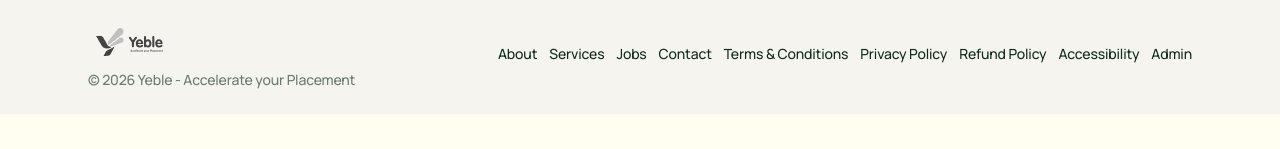
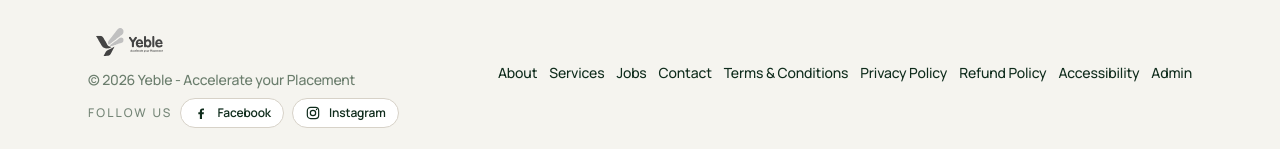
Before and after one commit to vitchcraftstudios/yeble.careers, a Next.js app in the folder apps/web/: page / in a window 1280 px wide. Shown: the part 4505-4654 px from the top of the page. Before the commit the page ends 4619 px from the top, so only its background shows below. Built offline with nearby package versions, Linux system fonts and the light colour scheme; no server answers.

Commit message:
Add social media links to footer

```diff
--- a/apps/web/components/footer.tsx
+++ b/apps/web/components/footer.tsx
@@ -2,6 +2,24 @@
 
 import Link from "next/link";
 import Image from "next/image";
+
+function FacebookIcon() {
+  return (
+    <svg viewBox="0 0 24 24" aria-hidden="true" className="h-4 w-4 fill-current">
+      <path d="M13.5 21v-7.2H16l.4-2.8h-2.9V9.2c0-.8.2-1.4 1.4-1.4h1.6V5.3c-.3 0-1.2-.1-2.3-.1-2.3 0-3.9 1.4-3.9 4v1.8H8v2.8h2.3V21h3.2Z" />
+    </svg>
+  );
+}
+
+function InstagramIcon() {
+  return (
+    <svg viewBox="0 0 24 24" aria-hidden="true" className="h-4 w-4" fill="none" stroke="currentColor" strokeWidth="1.8">
+      <rect x="3.5" y="3.5" width="17" height="17" rx="5" />
+      <circle cx="12" cy="12" r="4" />
+      <circle cx="17.3" cy="6.7" r="1" fill="currentColor" stroke="none" />
+    </svg>
+  );
+}
 
 export function Footer() {
   const year = new Date().getFullYear();
@@ -18,7 +36,30 @@ export function Footer() {
               className="h-12 w-auto filter grayscale"
             />
           </div>
-          <p className="text-[#2f4a35]/70">© {year} Yeble - Accelerate your Placement</p>
+          <p className="text-[#2f4a35]/70">&copy; {year} Yeble - Accelerate your Placement</p>
+          <div className="flex flex-wrap items-center gap-2 pt-1">
+            <span className="text-xs font-medium uppercase tracking-[0.18em] text-[#2f4a35]/65">Follow us</span>
+            <a
+              href="https://www.facebook.com/yeble.careers"
+              target="_blank"
+              rel="noreferrer"
+              aria-label="Visit Yeble.careers on Facebook"
+              className="inline-flex items-center gap-2 rounded-full border border-[#d7d2c8] bg-white px-3 py-1.5 text-xs font-semibold text-[#0f2c1c] transition hover:border-[#1c3e2a] hover:text-[#1c3e2a]"
+            >
+              <FacebookIcon />
+              <span>Facebook</span>
+            </a>
+            <a
+              href="https://www.instagram.com/yeble.careers"
+              target="_blank"
+              rel="noreferrer"
+              aria-label="Visit Yeble.careers on Instagram"
+              className="inline-flex items-center gap-2 rounded-full border border-[#d7d2c8] bg-white px-3 py-1.5 text-xs font-semibold text-[#0f2c1c] transition hover:border-[#1c3e2a] hover:text-[#1c3e2a]"
+            >
+              <InstagramIcon />
+              <span>Instagram</span>
+            </a>
+          </div>
         </div>
         <div className="flex flex-wrap gap-3">
           <Link href="/about" className="hover:text-[#1c3e2a]">
```
